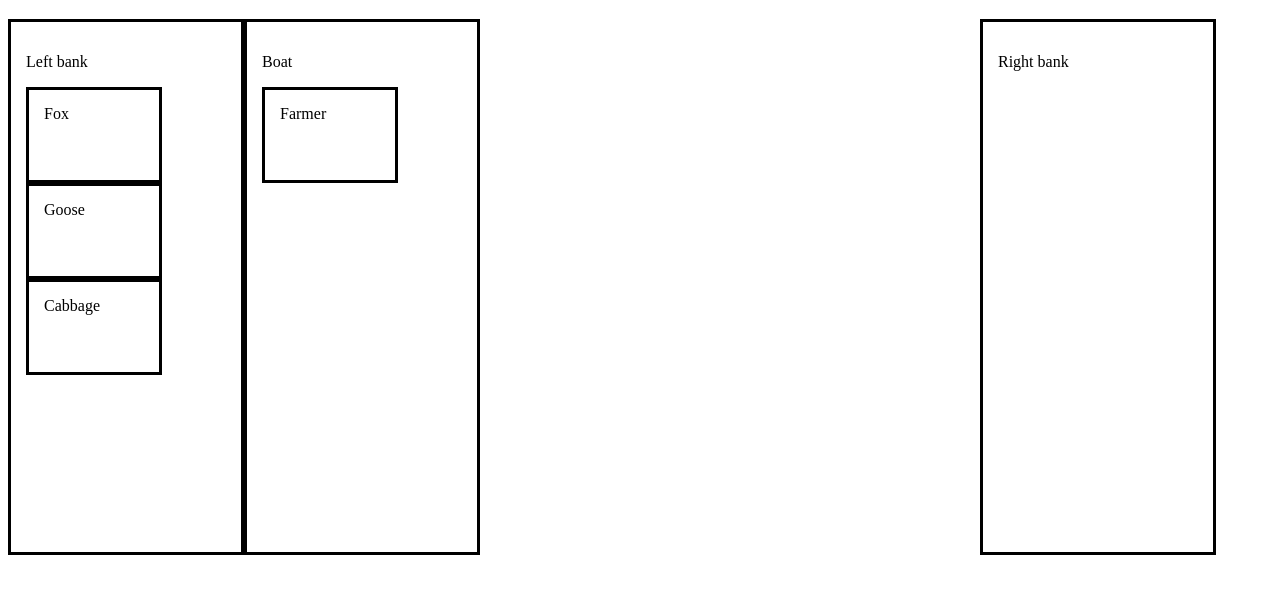
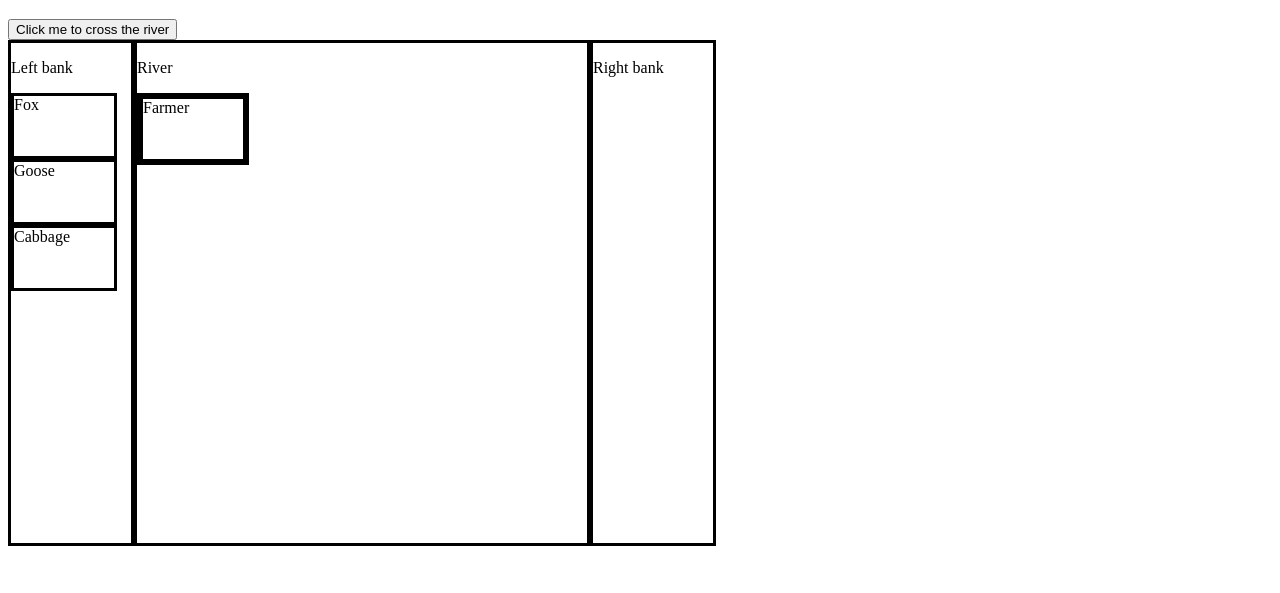
Before and after one commit to sfcsarah/Project1RiverCrossing, a plain HTML site: page index.html in a window 1280 px wide. Both pictures are taken after a click on the element "Farmer". Shown: the part 61-654 px from the top of the page. Drawn offline with Linux system fonts and the light colour scheme.

Commit message:
sameSide function, logic tests

```diff
--- a/css/style.css
+++ b/css/style.css
@@ -6,12 +6,24 @@ div {
   position:relative;
   float:left;
   margin:0;
-  padding:15px;
+  padding:0px;
   border: 3px solid black;
+}
+.buttons {
+  clear:both;
 }
 .container {
   height: 500px;
-  width: 200px;
+  width: 120px;
+}
+#river {
+  width:450px;
+}
+.right {
+  float:right;
+}
+.left {
+  float:left;
 }
 .sprite {
   clear:both;
@@ -19,9 +31,7 @@ div {
   height: 60px;
 }
 
-.hidden {
+/*.hidden {
   display:none;
-}
-#rightBank {
-  margin-left:500px;
-}
+}*/
+/* not using the hidden class*/
--- a/index.html
+++ b/index.html
@@ -9,30 +9,25 @@
   <body>
     <h1>River crossing puzzle</h1>
 
-    <div id="leftBank" class="container">
+    <button id="crossRiver"> Click me to cross the river </button>
+    <br>
+
+    <div id="leftBank" class="container leftBank">
       <p>Left bank</p>
-      <div id="farmerLeft" class="sprite leftBank">Farmer</div>
-      <div class="sprite">Fox</div>
-      <div class="sprite">Goose</div>
-      <div class="sprite">Cabbage</div>
+      <div id="farmer" class="sprite left land">Farmer</div>
+      <div id="fox" class="sprite left land">Fox</div>
+      <div id="goose" class="sprite left land">Goose</div>
+      <div id="cabbage" class="sprite left land">Cabbage</div>
     </div>
 
-    <div id="boat" class="container">
-      <p>Boat</p>
-      <!-- <div id="farmerBoat" class="sprite hidden">Farmer</div>
-      <div class="sprite">Fox</div>
-      <div class="sprite">Goose</div>
-      <div class="sprite">Cabbage</div> -->
-      <!-- let's leave this blank for now -->
+    <div id="river" class="container">
+      <p>River</p>
+      <div id="boat" class="left">
+      </div>
     </div>
 
-    <div id="rightBank" class="container">
+    <div id="rightBank" class="container rightBank">
       <p>Right bank</p>
-     <!--  <div id="farmerRight"class="sprite hidden">Farmer</div>
-      <div class="sprite">Fox</div>
-      <div class="sprite">Goose</div>
-      <div class="sprite">Cabbage</div> -->
-      <!-- let's try using addElement to move things -->
     </div>
 
     <script type="text/javascript" src="./js/script.js"></script>
--- a/js/script.js
+++ b/js/script.js
@@ -4,42 +4,71 @@ console.log($paraJ)
 
 // The above are tests to make sure that the local Jquery file and the
 // script file were loading correctly
-var farmerLeft = document.getElementById('farmerLeft');
-var farmer = $('#farmerLeft');
+var farmer = $('#farmer');
+var fox = $('#fox');
+var goose = $('#goose');
+var cabbage = $('#cabbage');
+
+var leftBankLoc = $('#leftBank');
 var boat = $('#boat');
-var leftBank = $('#leftBank');
-/*
-farmerLeft.onclick = clickFarmer;
-function clickFarmer() {
-  console.log('farmer on left bank was clicked');
-  farmerLeft.classList.toggle('hidden');
-  farmerBoat.classList.toggle('hidden');
+var rightBankLoc = $('#rightBank');
+var buttonRiver = $('#crossRiver');
+
+buttonRiver.click(function() {
+  if (farmer.hasClass('boat')) {
+    crossTheRiver();
+    // function to check if valid move and add to turns
+  }
+  else {
+    console.log('the farmer needs to paddle the boat')
+  }
+})
+
+$('.sprite').click(function() {
+  console.log('sprite clicked');
+  console.log(this);
+  if ( $(this).hasClass('land') && boatHasSpace() && sameSide(this) ){
+    console.log("going from bank to boat");
+    boat.append($(this));
+    $(this).toggleClass('land');
+    $(this).toggleClass('boat');
+  }
+  else if ( $(this).hasClass('boat') && sameSide(this) ) {
+    console.log("going from boat to bank");
+    if ($(this).hasClass('left')) {
+      leftBankLoc.append($(this));
+      $(this).toggleClass('land');
+      $(this).toggleClass('boat');
+    }
+  else if ($(this).hasClass('right')) {
+      rightBankLoc.append($(this));
+      $(this).toggleClass('land');
+      $(this).toggleClass('boat');
+    }
+
+  }
+
+})
+
+function boatHasSpace() {
+  if (boat.children().length < 2) {
+    return true;
+  }
+  return false;
 }
-*/
 
-/*
-function moveRight(item) {
-  item.click(function() {
-    console.log(item+ 'right clicked');
-    boat.append(item);
-  })
+function sameSide(item) {
+  if ( ($(item).hasClass('left') && boat.hasClass('left')) ||
+  ($(item).hasClass('right') && boat.hasClass('right')) ) {
+    return true;
+  }
+  console.log('boat is on the opposite side')
+  return false;
 }
-moveRight(farmer);
-*/
 
-// the above will append the farmer to the boat
-function moveLeft(item) {
-  item.click(function() {
-    if (item.hasClass('leftBank') == true) {
-      console.log("hasClass is working")
-    }
-    // the above tests the hasClass method in jQuery
-    console.log(item+ 'left clicked');
-    boat.append(item);
-    item.toggleClass('boat');
-    item.toggleClass('leftBank');
-
-
-  })
+function crossTheRiver() {
+  boat.toggleClass('right');
+  boat.toggleClass('left');
+  boat.children().toggleClass('right');
+  boat.children().toggleClass('left');
 }
-moveLeft(farmer);
```
